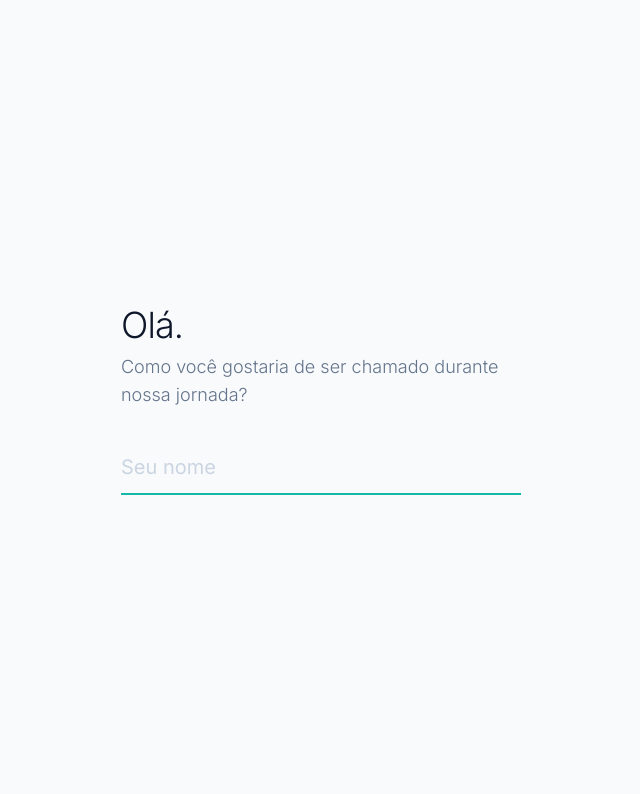
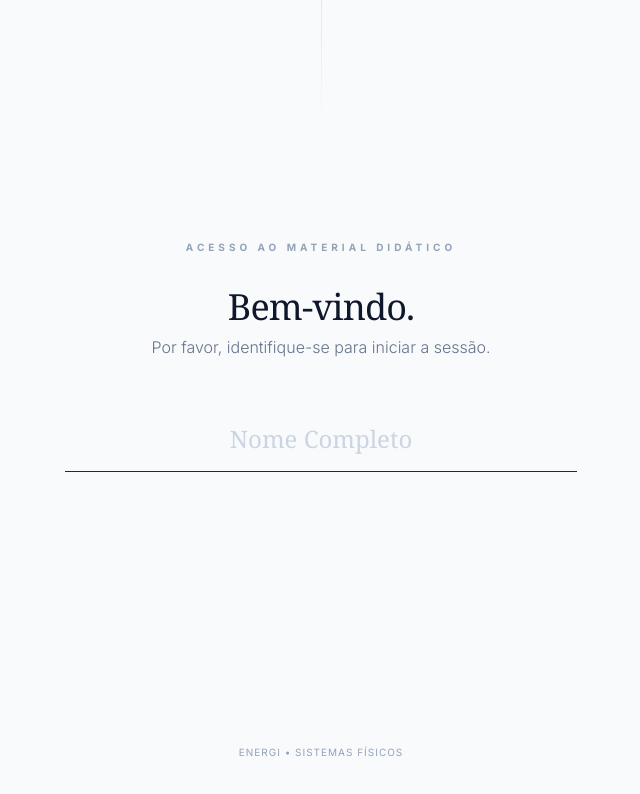
Before and after one commit to mqteuss/tdq, a React (Vite) app: page / in a window 1280 px wide. Shown: the top 794 px of the page, without its empty margins (319-959 px from the left). Built offline with nearby package versions, Linux system fonts and the light colour scheme.

Commit message:
Add files via upload

```diff
--- a/components/Onboarding.tsx
+++ b/components/Onboarding.tsx
@@ -1,4 +1,4 @@
-import React, { useState } from 'react';
+import React, { useState, useEffect } from 'react';
 import { ArrowRight } from 'lucide-react';
 
 interface OnboardingProps {
@@ -8,42 +8,69 @@ interface OnboardingProps {
 const Onboarding: React.FC<OnboardingProps> = ({ onComplete }) => {
   const [inputValue, setInputValue] = useState('');
   const [isFading, setIsFading] = useState(false);
+  const [isVisible, setIsVisible] = useState(false);
+
+  useEffect(() => {
+    // Suave fade-in ao carregar
+    const timer = setTimeout(() => setIsVisible(true), 100);
+    return () => clearTimeout(timer);
+  }, []);
 
   const handleSubmit = (e: React.FormEvent) => {
     e.preventDefault();
     if (inputValue.trim()) {
       setIsFading(true);
-      setTimeout(() => onComplete(inputValue), 500);
+      setTimeout(() => onComplete(inputValue), 800);
     }
   };
 
   return (
-    <div className={`fixed inset-0 z-50 flex items-center justify-center bg-slate-50 dark:bg-neutral-950 transition-opacity duration-500 ${isFading ? 'opacity-0 pointer-events-none' : 'opacity-100'}`}>
-      <div className="w-full max-w-md px-6">
-        <h1 className="text-3xl md:text-4xl font-light text-slate-900 dark:text-white mb-2 tracking-tight">
-          Olá.
+    <div className={`fixed inset-0 z-50 flex flex-col items-center justify-center bg-slate-50 dark:bg-neutral-950 transition-all duration-1000 ${isFading ? 'opacity-0 pointer-events-none' : 'opacity-100'}`}>
+
+      {/* Linha decorativa vertical para elegância estrutural */}
+      <div className={`absolute top-0 w-px h-32 bg-gradient-to-b from-slate-200 to-transparent dark:from-neutral-800 transition-all duration-1000 ${isVisible ? 'opacity-100' : 'opacity-0'}`}></div>
+
+      <div className={`w-full max-w-xl px-8 flex flex-col items-center text-center transition-all duration-1000 delay-300 ${isVisible ? 'opacity-100 translate-y-0' : 'opacity-0 translate-y-8'}`}>
+
+        <span className="text-[10px] font-bold uppercase tracking-[0.4em] text-slate-400 mb-8">
+          Acesso ao Material Didático
+        </span>
+
+        <h1 className="text-3xl md:text-4xl font-serif text-slate-900 dark:text-white mb-2 tracking-tight">
+          Bem-vindo.
         </h1>
-        <p className="text-slate-500 dark:text-slate-400 mb-8 text-lg font-light">
-          Como você gostaria de ser chamado durante nossa jornada?
+        <p className="text-slate-500 dark:text-slate-400 font-light mb-12">
+          Por favor, identifique-se para iniciar a sessão.
         </p>
 
-        <form onSubmit={handleSubmit} className="relative group">
+        <form onSubmit={handleSubmit} className="w-full relative">
           <input
             type="text"
             value={inputValue}
             onChange={(e) => setInputValue(e.target.value)}
-            placeholder="Seu nome"
-            className="w-full bg-transparent border-b-2 border-slate-200 dark:border-neutral-800 py-3 text-xl focus:outline-none focus:border-brand-500 dark:focus:border-brand-500 transition-colors text-slate-900 dark:text-white placeholder:text-slate-300 dark:placeholder:text-neutral-700"
+            placeholder="Nome Completo"
+            className="w-full bg-transparent border-b border-slate-200 dark:border-neutral-800 py-4 text-center text-xl md:text-2xl focus:outline-none focus:border-slate-800 dark:focus:border-slate-200 transition-all text-slate-900 dark:text-white placeholder:text-slate-300 dark:placeholder:text-neutral-700 font-serif"
             autoFocus
           />
-          <button
-            type="submit"
-            disabled={!inputValue.trim()}
-            className={`absolute right-0 top-3 text-slate-400 dark:text-slate-500 transition-all duration-300 ${inputValue.trim() ? 'opacity-100 translate-x-0 hover:text-brand-500' : 'opacity-0 -translate-x-4'}`}
-          >
-            <ArrowRight size={28} />
-          </button>
+
+          <div className={`mt-12 flex justify-center transition-all duration-700 ${inputValue.trim() ? 'opacity-100 translate-y-0' : 'opacity-0 translate-y-4 pointer-events-none'}`}>
+            <button
+              type="submit"
+              className="group flex items-center gap-4 px-8 py-3 bg-slate-900 dark:bg-white text-white dark:text-slate-900 rounded-full text-xs font-bold uppercase tracking-widest hover:shadow-lg transition-all"
+            >
+              Acessar Conteúdo
+              <ArrowRight size={14} className="group-hover:translate-x-1 transition-transform" />
+            </button>
+          </div>
         </form>
+
+      </div>
+
+       {/* Nota de Rodapé Discreta */}
+      <div className={`absolute bottom-10 transition-all duration-1000 delay-700 ${isVisible ? 'opacity-100' : 'opacity-0'}`}>
+         <p className="text-[10px] text-slate-400 uppercase tracking-widest">
+           Energi • Sistemas Físicos
+         </p>
       </div>
     </div>
   );
--- a/data/content.ts
+++ b/data/content.ts
@@ -98,12 +98,16 @@ export const energyTypes: EnergyType[] = [
     shortDescription: 'A força fundamental que mantém a matéria unida.',
     fullDescription: 'É a energia contida no núcleo dos átomos, mantida pela Força Nuclear Forte. Baseia-se na famosa equação de Einstein (E=mc²), onde uma pequena quantidade de matéria é convertida em uma quantidade colossal de energia. Pode ocorrer por Fissão (quebra de núcleos pesados como Urânio) ou Fusão (união de núcleos leves como Hidrogênio).',
     obtained: 'Comercialmente, através da fissão controlada de Urânio-235 ou Plutônio em reatores. A reação em cadeia gera calor intenso, que ferve água, gerando vapor para girar turbinas elétricas.',
-    usage: 'Geração de eletricidade de base (constante) para grandes metrópoles, propulsão naval (submarinos e porta-aviões que operam por anos sem reabastecer) e produção de radioisótopos para medicina (tratamento de câncer).',
+    usage: 'Geração de eletricidade de base (constante) para grandes metrópoles, propulsão naval (submarinos e porta-aviões que operam por anos sem reabastecer) e, crucialmente, produção de radioisótopos para medicina (tratamento de câncer).',
     pros: ['Densidade energética imbatível (1 pastilha de urânio = 1 tonelada de carvão)', 'Não emite CO2 durante a operação', 'Fornecimento contínuo independente do clima'],
     cons: ['Resíduos radioativos perigosos por milênios', 'Risco de proliferação de armas nucleares', 'Consequências catastróficas em caso de falha de segurança'],
     impacts: 'Acidentes históricos (Chernobyl, Fukushima) criaram zonas de exclusão habitacional. O aquecimento da água de rios usados para resfriamento pode alterar o ecossistema aquático local.',
     examples: ['Reatores PWR/BWR', 'O Sol (Fusão Natural)', 'Bombas atômicas'],
-    imageUrl: 'https://images.unsplash.com/photo-1635070041078-e363dbe005cb?auto=format&fit=crop&w=800&q=80'
+    // IMAGEM ALTERADA: Usina nuclear (torres de resfriamento)
+    // Para usar sua própria imagem PNG:
+    // 1. Coloque o arquivo (ex: 'minha-usina.png') dentro da pasta 'public' na raiz do projeto.
+    // 2. Mude a linha abaixo para: imageUrl: '/minha-usina.png'
+    imageUrl: 'https://images.unsplash.com/photo-1569091791842-7cf9646cb126?auto=format&fit=crop&w=800&q=80'
   }
 ];
 
--- a/index.html
+++ b/index.html
@@ -71,7 +71,9 @@
     "react-dom/": "https://esm.sh/react-dom@^19.2.4/",
     "react/": "https://esm.sh/react@^19.2.4/",
     "react": "https://esm.sh/react@^19.2.4",
-    "lucide-react": "https://esm.sh/lucide-react@^0.563.0"
+    "lucide-react": "https://esm.sh/lucide-react@^0.563.0",
+    "vite": "https://esm.sh/vite@^7.3.1",
+    "@vitejs/plugin-react": "https://esm.sh/@vitejs/plugin-react@^5.1.3"
   }
 }
 </script>
--- a/package.json
+++ b/package.json
@@ -11,7 +11,9 @@
   "dependencies": {
     "react-dom": "^19.2.4",
     "react": "^19.2.4",
-    "lucide-react": "^0.563.0"
+    "lucide-react": "^0.563.0",
+    "vite": "^7.3.1",
+    "@vitejs/plugin-react": "^5.1.3"
   },
   "devDependencies": {
     "@types/node": "^22.14.0",
--- a/vite.config.ts
+++ b/vite.config.ts
@@ -1,23 +1,10 @@
-import path from 'path';
-import { defineConfig, loadEnv } from 'vite';
-import react from '@vitejs/plugin-react';
+import { defineConfig } from 'vite'
+import react from '@vitejs/plugin-react'
 
-export default defineConfig(({ mode }) => {
-    const env = loadEnv(mode, '.', '');
-    return {
-      server: {
-        port: 3000,
-        host: '0.0.0.0',
-      },
-      plugins: [react()],
-      define: {
-        'process.env.API_KEY': JSON.stringify(env.GEMINI_API_KEY),
-        'process.env.GEMINI_API_KEY': JSON.stringify(env.GEMINI_API_KEY)
-      },
-      resolve: {
-        alias: {
-          '@': path.resolve(__dirname, '.'),
-        }
-      }
-    };
-});
+// https://vitejs.dev/config/
+export default defineConfig({
+  plugins: [react()],
+  // 'base' define o caminho base para os assets.
+  // './' garante que funcione em qualquer subdiretório (como https://user.github.io/repo/)
+  base: './',
+})
```
